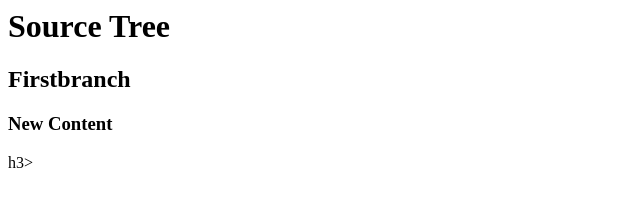
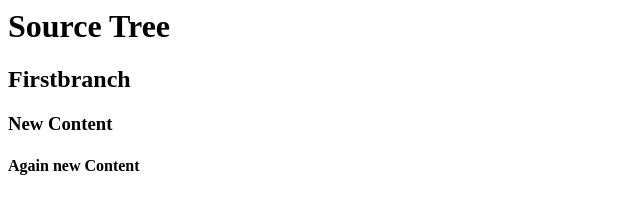
Before and after one commit to rajplr/GitLearning, a plain HTML site: page index.html in a window 1280 px wide. Shown: the whole page, without its empty margins (0-640 px from the left). Drawn offline with Linux system fonts and the light colour scheme.

Commit message:
Update index.html

```diff
--- a/index.html
+++ b/index.html
@@ -1,3 +1,4 @@
 <h1>Source Tree</h1>
 <h2>Firstbranch</h2>
-<h3>New Content</h3>h3>
+<h3>New Content</h3>
+<h4>Again new Content</h4>
```
